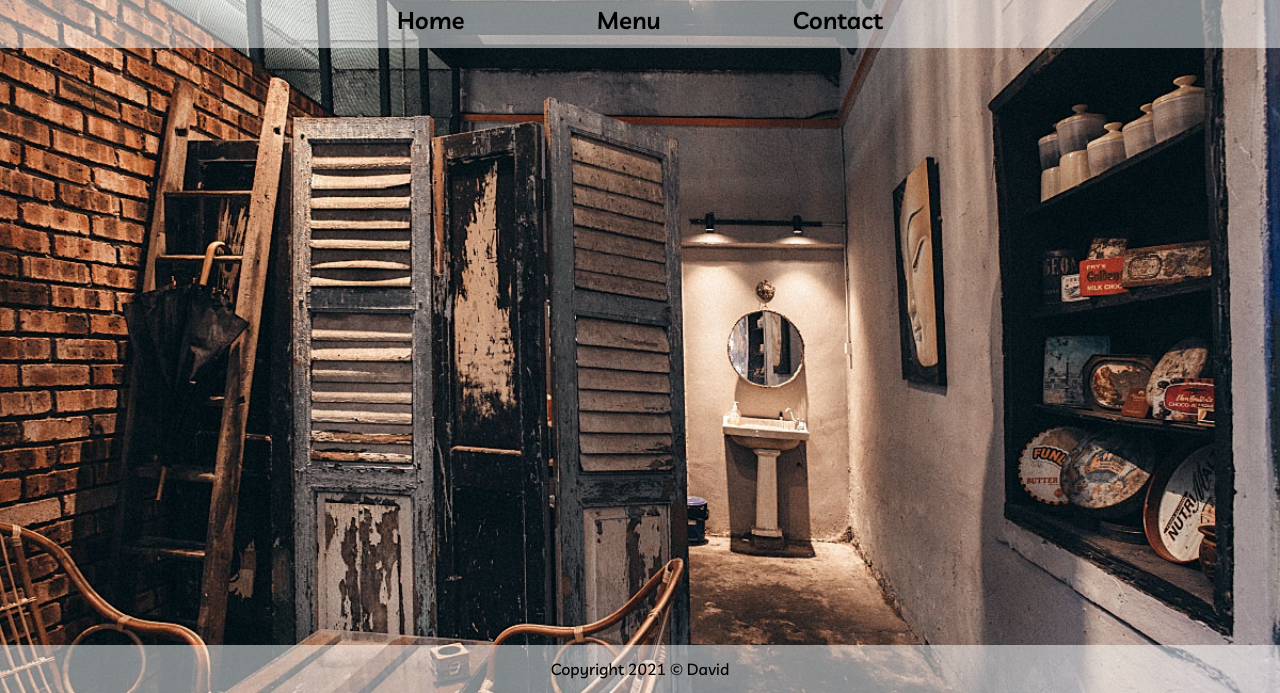
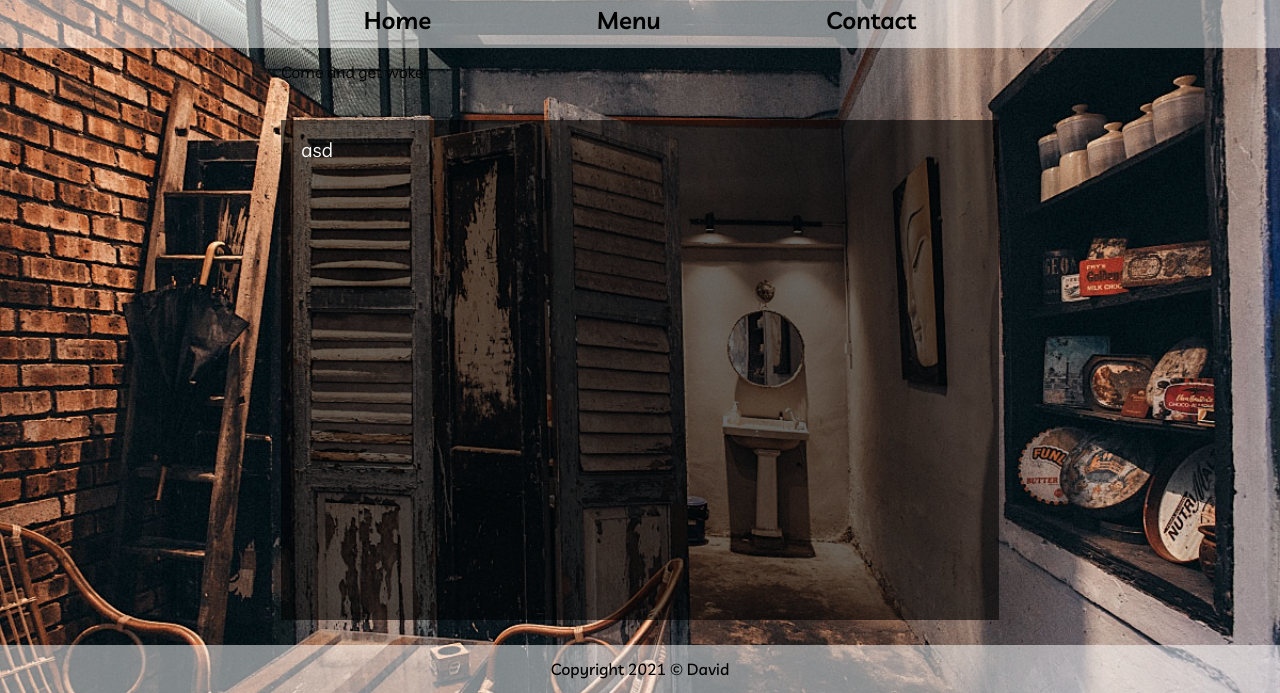
Before and after one commit to David-Ph/restaurant-page, a website built with webpack: page dist/index.html in a window 1280 px wide. Shown: the part 107-800 px from the top of the page. Built offline with nearby package versions, Linux system fonts and the light colour scheme.

```diff
--- a/dist/index.html
+++ b/dist/index.html
@@ -27,9 +27,14 @@
         </ul>
       </div>
     </nav>
-    <div id="content">
-      <div class="page-container"></div>
+
+    <div class="page-container">
+      <div id="content">
+        <h1 class="home-title">Come and get woke!</h1>
+        <div class="content-container">asd</div>
+      </div>
     </div>
+
     <footer class="page-footer">
       <div class="page-container">
         <p>Copyright 2021 © David</p>
--- a/dist/style.css
+++ b/dist/style.css
@@ -136,7 +136,8 @@
   flex-direction: column;
 }
 .page-container {
-  max-width: 650px;
+  max-width: 750px;
+  width: 100%;
   margin: 0 auto;
   padding: 1em;
   box-sizing: border-box;
@@ -171,6 +172,25 @@
   color: #fff;
 }
 
+/* ** CONTENT ** */
+/* *************** */
+#content{
+  width: 100%;
+  height: 500px;
+}
+
+
+.content-container{
+  background-color: rgba(0, 0, 0, 0.6);
+  width: 100%;
+  height: 100%;
+  color: #fff;
+  margin: 2em 0;
+  padding: 1em;
+  box-sizing: border-box;
+  font-size: 1.25rem;
+}
+
 /* ** FOOTER ** */
 /* *************** */
 footer {
```
